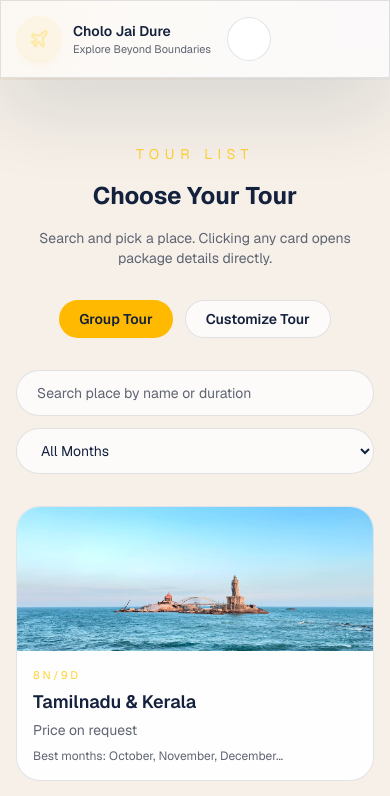
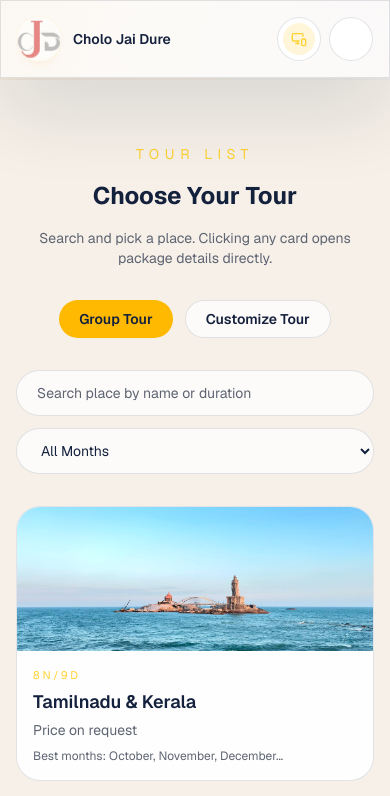
Before and after one commit to aritrakrpatra/Cholo-Jai-Dure, a Next.js app: page /tours in a window 390 px wide. Shown: the top 796 px of the page. Built offline with nearby package versions, Linux system fonts and the light colour scheme.

Commit message:
mobile ui change

```diff
--- a/app/components/Navbar.js
+++ b/app/components/Navbar.js
@@ -1,9 +1,10 @@
 "use client";
 
+import Image from "next/image";
 import Link from "next/link";
 import { usePathname } from "next/navigation";
 import { useEffect, useRef, useState } from "react";
-import { LogOut, MonitorSmartphone, MoonStar, Plane, SunMedium, User } from "lucide-react";
+import { LogOut, MonitorSmartphone, MoonStar, SunMedium, User } from "lucide-react";
 import { useAuth } from "@/app/context/AuthContext";
 import { useTheme } from "@/app/context/ThemeContext";
 
@@ -74,12 +75,13 @@ const themeOptions = [
   { value: "system", label: "System", icon: MonitorSmartphone },
 ];
 
-function ThemeMenuButton({ pathname, mobile = false }) {
-  const { theme, setTheme } = useTheme();
+function ThemeMenuButton({ pathname, mobile = false, iconOnly = false, alignRight = false }) {
+  const { theme, setTheme, resolvedTheme } = useTheme();
   const [open, setOpen] = useState(false);
   const menuRef = useRef(null);
   const activeOption = themeOptions.find((option) => option.value === theme) ?? themeOptions[2];
   const ActiveIcon = activeOption.icon;
+  const isLightTheme = resolvedTheme === "light";
 
   useEffect(() => {
     if (!open) return;
@@ -110,23 +112,54 @@ function ThemeMenuButton({ pathname, mobile = false }) {
     return () => window.clearTimeout(timeoutId);
   }, [pathname]);
 
-  const buttonClasses = mobile
-    ? "flex w-full items-center justify-between rounded-3xl border border-white/10 bg-white/10 px-5 py-4 text-sm font-semibold text-white transition hover:bg-white/20"
-    : "inline-flex items-center gap-2 rounded-full border border-white/10 bg-white/5 px-3 py-2 text-sm font-semibold text-white/85 transition hover:bg-white/10 hover:text-white";
+  const buttonClasses = iconOnly
+    ? `inline-flex h-11 w-11 items-center justify-center rounded-3xl border transition ${
+        mobile
+          ? "border-white/10 bg-white/10 text-white hover:bg-white/20"
+          : isLightTheme
+            ? "border-(--border) bg-(--surface-strong) text-slate-900 hover:bg-black/5"
+            : "border-white/10 bg-white/5 text-white/85 hover:bg-white/10 hover:text-white"
+      }`
+    : mobile
+    ? `flex w-full items-center justify-between rounded-3xl border px-5 py-4 text-sm font-semibold transition ${
+        isLightTheme
+          ? "border-(--border) bg-(--surface-strong) text-slate-900 hover:bg-black/5"
+          : "border-white/10 bg-white/10 text-white hover:bg-white/20"
+      }`
+    : `inline-flex items-center gap-2 rounded-full border px-3 py-2 text-sm font-semibold transition ${
+        isLightTheme
+          ? "border-(--border) bg-(--surface-strong) text-slate-900 hover:bg-black/5"
+          : "border-white/10 bg-white/5 text-white/85 hover:bg-white/10 hover:text-white"
+      }`;
 
   const menuClasses = mobile
-    ? "absolute left-0 right-0 top-full mt-3 grid gap-2 rounded-3xl border border-white/10 bg-slate-950/95 p-2 shadow-2xl backdrop-blur-xl z-50"
-    : "absolute right-0 top-full mt-2 grid w-56 gap-2 rounded-3xl border border-white/10 bg-slate-950/95 p-2 shadow-2xl backdrop-blur-xl";
+    ? `absolute left-0 right-0 top-full mt-3 grid gap-2 rounded-3xl border p-2 shadow-2xl backdrop-blur-xl z-50 ${
+        isLightTheme ? "border-(--border) bg-(--surface-strong)" : "border-white/10 bg-slate-950/95"
+      }`
+    : `absolute top-full mt-2 grid w-56 gap-2 rounded-3xl border p-2 shadow-2xl backdrop-blur-xl ${alignRight ? "right-0" : "left-0"} ${
+        isLightTheme ? "border-(--border) bg-(--surface-strong)" : "border-white/10 bg-slate-950/95"
+      }`;
 
   return (
     <div ref={menuRef} className={`relative ${mobile ? "w-full" : "shrink-0"}`}>
-      <button type="button" onClick={() => setOpen((value) => !value)} className={buttonClasses}>
+      <button
+        type="button"
+        aria-label={`Change theme, current theme ${activeOption.label.toLowerCase()}`}
+        onClick={() => setOpen((value) => !value)}
+        className={buttonClasses}
+      >
+        {iconOnly ? (
+          <span className="flex h-8 w-8 items-center justify-center rounded-full bg-amber-400/15 text-amber-300">
+            <ActiveIcon className="h-4 w-4" />
+          </span>
+        ) : (
           <span className="flex items-center gap-2">
             <span className="flex h-8 w-8 items-center justify-center rounded-full bg-amber-400/15 text-amber-300">
               <ActiveIcon className="h-4 w-4" />
             </span>
             <span>{activeOption.label} theme</span>
           </span>
+        )}
       </button>
 
       {open && (
@@ -145,7 +178,11 @@ function ThemeMenuButton({ pathname, mobile = false }) {
                 }}
                 className={`flex items-center justify-between rounded-2xl border px-4 py-3 text-left text-sm transition ${
                   selected
-                    ? "border-amber-300/40 bg-amber-300/15 text-amber-100"
+                    ? isLightTheme
+                      ? "border-amber-300/40 bg-amber-300/15 text-slate-900"
+                      : "border-amber-300/40 bg-amber-300/15 text-amber-100"
+                    : isLightTheme
+                      ? "border-(--border) bg-transparent text-slate-700 hover:bg-black/5 hover:text-slate-950"
                       : "border-white/10 bg-white/5 text-white/80 hover:bg-white/10 hover:text-white"
                 }`}
               >
@@ -153,7 +190,7 @@ function ThemeMenuButton({ pathname, mobile = false }) {
                   <OptionIcon className="h-4 w-4" />
                   {option.label}
                 </span>
-                {selected ? <span className="text-[10px] uppercase tracking-[0.28em] text-amber-200">Active</span> : null}
+                {selected ? <span className={`text-[10px] uppercase tracking-[0.28em] ${isLightTheme ? "text-amber-700" : "text-amber-200"}`}>Active</span> : null}
               </button>
             );
           })}
@@ -329,14 +366,21 @@ export default function Navbar() {
         }`}
         style={{ zIndex: 1000 }}
       >
-        <div className="mx-auto grid w-full max-w-7xl grid-cols-[auto_minmax(0,1fr)_auto] items-center gap-4">
-          <Link href="/" className={`flex min-w-0 shrink-0 items-center gap-3 ${isLightTheme ? "text-slate-900" : "text-white"}`}>
-            <span className="theme-glow flex h-11 w-11 shrink-0 items-center justify-center rounded-3xl bg-amber-400/15 text-amber-300 ring-1 ring-amber-300/20 shadow-lg shadow-amber-500/10 sm:h-12 sm:w-12">
-              <Plane className="h-5 w-5 sm:h-6 sm:w-6" />
+        <div className="mx-auto flex w-full max-w-7xl items-center justify-between gap-3 lg:grid lg:grid-cols-[auto_minmax(0,1fr)_auto] lg:gap-4">
+          <Link href="/" className={`flex min-w-0 flex-1 shrink items-center gap-3 ${isLightTheme ? "text-slate-900" : "text-white"}`}>
+            <span className="theme-glow flex h-11 w-11 shrink-0 items-center justify-center overflow-hidden rounded-3xl bg-white ring-1 ring-amber-300/20 shadow-lg shadow-amber-500/10 sm:h-12 sm:w-12">
+              <Image
+                src="/cjd%20logo.jpg"
+                alt="Cholo Jai Dure logo"
+                width={48}
+                height={48}
+                className="h-full w-full object-cover"
+                priority
+              />
             </span>
             <div className="min-w-0">
               <p className="truncate text-sm font-semibold sm:text-base">Cholo Jai Dure</p>
-              <p className={`truncate text-[11px] sm:text-xs ${isLightTheme ? "text-slate-600" : "text-white/70"}`}>Explore Beyond Boundaries</p>
+              <p className={`hidden truncate text-[11px] sm:text-xs md:block ${isLightTheme ? "text-slate-600" : "text-white/70"}`}>Explore Beyond Boundaries</p>
             </div>
           </Link>
 
@@ -423,6 +467,8 @@ export default function Navbar() {
             )}
           </div>
 
+          <div className="ml-auto flex shrink-0 items-center gap-2 lg:hidden">
+            <ThemeMenuButton pathname={pathname} iconOnly alignRight />
             <button
               type="button"
               aria-label="Toggle navigation menu"
@@ -432,7 +478,7 @@ export default function Navbar() {
                 event.stopPropagation();
                 setMenuOpen((open) => !open);
               }}
-            className={`relative z-50 flex h-11 w-11 shrink-0 items-center justify-center rounded-3xl border transition lg:hidden ${isLightTheme ? "border-(--border) bg-(--surface-strong) text-slate-900 hover:bg-black/5" : "border-white/10 bg-black/30 text-white hover:bg-black/40"}`}
+              className={`relative z-50 flex h-11 w-11 shrink-0 items-center justify-center rounded-3xl border transition ${isLightTheme ? "border-(--border) bg-(--surface-strong) text-slate-900 hover:bg-black/5" : "border-white/10 bg-black/30 text-white hover:bg-black/40"}`}
               style={{ zIndex: 1010 }}
             >
               <span className="relative h-5 w-5">
@@ -441,6 +487,7 @@ export default function Navbar() {
                 <span className={`absolute left-0 top-1/2 block h-0.5 w-5 translate-y-1 transition-all duration-300 ${isLightTheme ? "bg-slate-900" : "bg-white"} ${menuOpen ? "translate-y-0 -rotate-45" : ""}`} />
               </span>
             </button>
+          </div>
         </div>
       </div>
 
@@ -461,8 +508,15 @@ export default function Navbar() {
           <div>
             <div className="mb-12 flex items-center justify-between">
               <Link href="/" className={`flex items-center gap-3 ${isLightTheme ? "text-slate-900" : "text-white"}`}>
-                <span className="flex h-12 w-12 items-center justify-center rounded-3xl bg-amber-400/15 text-amber-300 ring-1 ring-amber-300/20">
-                  <Plane className="h-6 w-6" />
+                <span className="flex h-12 w-12 items-center justify-center overflow-hidden rounded-3xl bg-white ring-1 ring-amber-300/20">
+                  <Image
+                    src="/cjd%20logo.jpg"
+                    alt="Cholo Jai Dure logo"
+                    width={48}
+                    height={48}
+                    className="h-full w-full object-cover"
+                    priority
+                  />
                 </span>
                 <div>
                   <p className="text-base font-semibold">Cholo Jai Dure</p>
```
Also changed, not shown: app/page.js (+69 -22 lines), public/cjd logo.jpg (added). Lines whose indentation alone changed are shown as unchanged.
